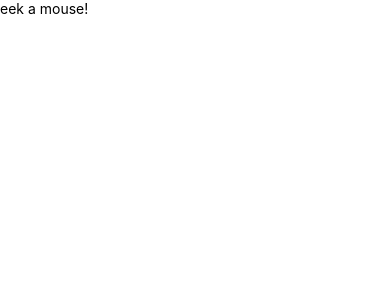
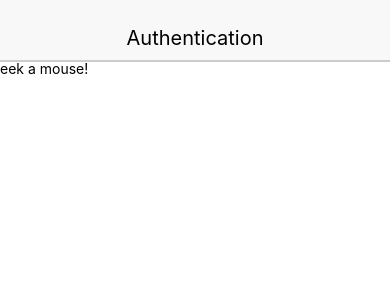
Before and after one commit to ldco2016/Auth, a React Native app: screen / in a window 390 px wide. Shown: the top 300 px of the page. Built offline with nearby package versions, Linux system fonts and the light colour scheme.

Commit message:
Copied Reusable Components

```diff
--- a/src/App.js
+++ b/src/App.js
@@ -1,10 +1,12 @@
 import React, { Component } from 'react';
 import { View, Text } from 'react-native';
+import { Header } from './components/common';
 
 class App extends Component {
   render() {
     return (
       <View>
+        <Header headerText="Authentication" />
         <Text>eek a mouse!</Text>
       </View>
     );
--- /dev/null
+++ b/src/components/common/Button.js
@@ -0,0 +1,35 @@
+import React from 'react';
+import { Text, TouchableOpacity } from 'react-native';
+
+const Button = ({ onPress, children }) => {
+  const { buttonStyle, textStyle } = styles;
+
+  return (
+    <TouchableOpacity onPress={onPress} style={buttonStyle}>
+      <Text style={textStyle}>{children}</Text>
+    </TouchableOpacity>
+  );
+};
+
+const styles = {
+  textStyle: {
+    alignSelf: 'center',
+    color: '#007aff',
+    fontSize: 16,
+    fontWeight: '600',
+    paddingTop: 10,
+    paddingBottom: 10
+  },
+  buttonStyle: {
+    flex: 1,
+    alignSelf: 'stretch',
+    backgroundColor: '#fff',
+    borderRadius: 5,
+    borderWidth: 1,
+    borderColor: '#007aff',
+    marginLeft: 5,
+    marginRight: 5
+  }
+};
+
+export { Button };
--- /dev/null
+++ b/src/components/common/Card.js
@@ -0,0 +1,29 @@
+import React from 'react';
+import { View } from 'react-native';
+
+const Card = (props) => {
+  return (
+    <View style={styles.containerStyle}>
+      {props.children}
+    </View>
+  );
+};
+
+const styles = {
+  containerStyle: {
+    borderWidth: 1,
+    borderRadius: 2,
+    borderColor: '#ddd',
+    borderBottomWidth: 0,
+    shadowColor: '#000',
+    shadowOffset: { width: 0, height: 2 },
+    shadowOpacity: 0.1,
+    shadowRadius: 2,
+    elevation: 1,
+    marginLeft: 5,
+    marginRight: 5,
+    marginTop: 10
+  }
+};
+
+export { Card };
--- /dev/null
+++ b/src/components/common/CardSection.js
@@ -0,0 +1,24 @@
+import React from 'react';
+import { View } from 'react-native';
+
+const CardSection = (props) => {
+  return (
+    <View style={styles.containerStyle}>
+      {props.children}
+    </View>
+  );
+};
+
+const styles = {
+  containerStyle: {
+    borderBottomWidth: 1,
+    padding: 5,
+    backgroundColor: '#fff',
+    justifyContent: 'flex-start',
+    flexDirection: 'row',
+    borderColor: '#ddd',
+    position: 'relative'
+  }
+};
+
+export { CardSection };
--- /dev/null
+++ b/src/components/common/Header.js
@@ -0,0 +1,35 @@
+// Import a library to help create a component
+import React from 'react';
+import { Text, View } from 'react-native';
+
+// Make a component
+const Header = props => {
+  const { textStyle, viewStyle } = styles;
+
+  return (
+    <View style={viewStyle}>
+      <Text style={textStyle}>{props.headerText}</Text>
+    </View>
+  );
+};
+
+const styles = {
+  viewStyle: {
+    backgroundColor: '#F8F8F8',
+    justifyContent: 'center',
+    alignItems: 'center',
+    height: 60,
+    paddingTop: 15,
+    shadowColor: '#000',
+    shadowOffset: { width: 0, height: 2 },
+    shadowOpacity: 0.2,
+    elevation: 2,
+    position: 'relative'
+  },
+  textStyle: {
+    fontSize: 20
+  }
+};
+
+// Make the component available to other parts of the app
+export { Header };
--- /dev/null
+++ b/src/components/common/index.js
@@ -0,0 +1,4 @@
+export * from './Button';
+export * from './Card';
+export * from './CardSection';
+export * from './Header';
```
